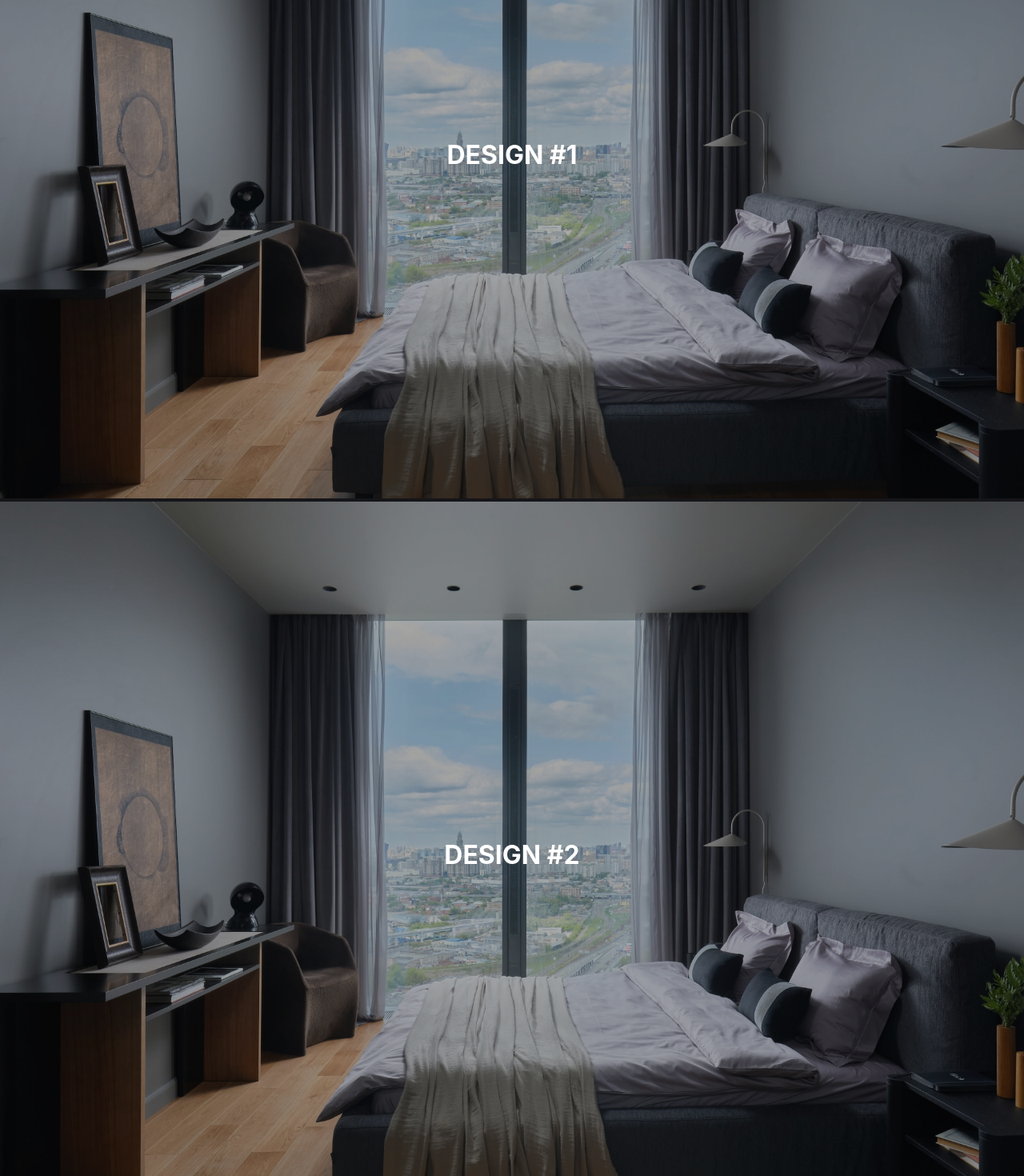
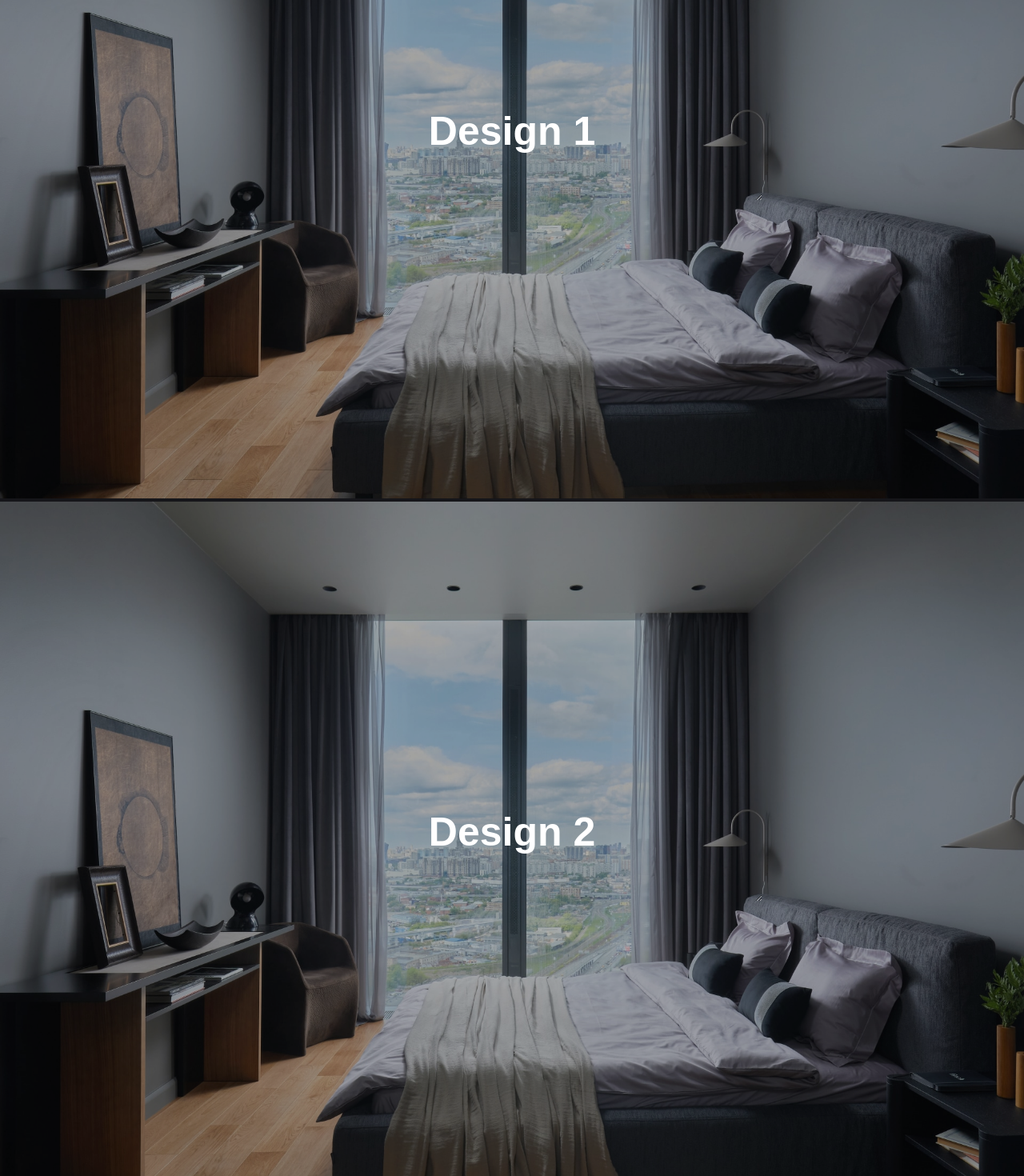
Before and after one commit to rehmnshs/DesignerPortfolio, a React (Create React App) app: page /projects in a window 1280 px wide. Shown: the part 1040-2510 px from the top of the page at 80% size. Built offline with nearby package versions, Linux system fonts and the light colour scheme.

Commit message:
editable almost done

```diff
--- a/src/App.js
+++ b/src/App.js
@@ -10,6 +10,7 @@ import Lenis from "@studio-freight/lenis";
 import SplitType from "split-type";
 
 export default function App({
+  number,
   setpic1Source,
   setpic2Source,
   setpic3Source,
@@ -48,17 +49,17 @@ setrightexp,
   const [user, setuser] = useState();
   const [showOverlay, setShowOverlay] = useState(false);
 
-  function handleEditName(e){
-setTitle(e.target.value)
+  function handleEditName(e) {
+    setTitle(e.target.value);
   }
-  function handleEditpara(e){
-    setpara(e.target.value)
+  function handleEditpara(e) {
+    setpara(e.target.value);
   }
-      function handleEditexp(e){
-        setexp(e.target.value)
+  function handleEditexp(e) {
+    setexp(e.target.value);
   }
-          function handleEditrexp(e){
-            setrightexp(e.target.value)
+  function handleEditrexp(e) {
+    setrightexp(e.target.value);
   }
   gsap.registerPlugin(ScrollTrigger);
   const navigate = useNavigate();
@@ -192,18 +193,18 @@ setTitle(e.target.value)
                 </div>
               </div>
               <div className="socialmedia">
-                <div className="disappearabout sm">Facebook</div>
-                <div className="disappearabout sm">instagram</div>
+
               </div>
             </div>
             <div className="secondpartabout">
-              <div className="disappearabout">+352 661 638 639</div>
+              <div className="disappearabout">{number}</div>
             </div>
           </div>
         </>
       )}
-      <textarea id="title2"
-        onChange={handleEditName}>{title}</textarea>
+      <textarea id="title2" onChange={handleEditName}>
+        {title}
+      </textarea>
       <div id="circle"></div>
 
       <div className="menu" id="men" onClick={circleColorChange}>
@@ -222,7 +223,7 @@ setTitle(e.target.value)
       </div>
       <div className="paraContainer">
         <textarea className="para" onChange={handleEditpara}>
-         {para }
+          {para}
         </textarea>
       </div>
       <div className="layer"></div>
@@ -232,7 +233,9 @@ setTitle(e.target.value)
         </div>
 
         <div className="rightsidexp">
-          <textarea id="qe" onChange={handleEditrexp}> </textarea>
+          <textarea id="qe" onChange={handleEditrexp}>
+            {rightexp}
+          </textarea>
         </div>
       </div>
       <div className="thirdpage">
--- a/src/components/Projects.js
+++ b/src/components/Projects.js
@@ -5,9 +5,34 @@ import gsap from "gsap";
 import { ScrollTrigger } from "gsap/ScrollTrigger";
 import { parsePath, useNavigate } from "react-router-dom";
 
-export default function Projects({prline,setprline,pic16Source,setpic16Source,pic15Source,setpic15Source,pic14Source,setpic14Source}) {
+export default function Projects({
+  prline,
+  setprline,
+  pic16Source,
+  setpic16Source,
+  pic15Source,
+  setpic15Source,
+  pic14Source,
+  setpic14Source,
+  d1,
+  d2,
+  d3,
+  setd1,
+  setd2,
+  setd3,
+  number,
+}) {
   function onchangeparap(e) {
-setprline(e.target.value)
+    setprline(e.target.value);
+  }
+  function onchanged1(e) {
+    setd1(e.target.value);
+  }
+  function onchanged2(e) {
+    setd2(e.target.value);
+  }
+  function onchanged3(e) {
+    setd3(e.target.value);
   }
   function addInput(setImageSource) {
     var fileInput = document.createElement("input");
@@ -35,21 +60,20 @@ setprline(e.target.value)
   const [showOverlay, setShowOverlay] = useState(false);
   const navigate = useNavigate();
   function scrollToTop() {
-    window.scrollTo({ top: 0, behavior: 'smooth' });
+    window.scrollTo({ top: 0, behavior: "smooth" });
   }
 
   // Call the scrollToTop function when the page loads
-  window.addEventListener('load', scrollToTop);
+  window.addEventListener("load", scrollToTop);
   useEffect(() => {
     scrollToTop();
-        gsap.from(".titlep", { duration: 1, opacity: 0, y: 100 });
+    gsap.from(".titlep", { duration: 1, opacity: 0, y: 100 });
     gsap.from(".parap", { duration: 1, opacity: 0, y: 100 });
 
     gsap.from(".layerofproj", { scale: 0, duration: 2 });
-      gsap.from(".proj1", {
+    gsap.from(".proj1", {
       scale: 0.5,
-      scrollTrigger: { trigger: ".proj1", scrub: false,
-    },
+      scrollTrigger: { trigger: ".proj1", scrub: false },
       y: 500,
       duration: 1,
     });
@@ -83,7 +107,8 @@ setprline(e.target.value)
         }
         if (projectj === "contact") {
           navigate("/contact");
-        }    if (projectj === "projects") {
+        }
+        if (projectj === "projects") {
           navigate("/projects");
         }
       }, 500);
@@ -96,8 +121,6 @@ setprline(e.target.value)
     menu.classList.add(showOverlay ? "menu" : "menu1");
   }
 
-
-
   return (
     <>
       {showOverlay && (
@@ -106,9 +129,14 @@ setprline(e.target.value)
           <div className="overlay1" id="overla1">
             <div className="onepartabout">
               <div className="refsabout">
-                <div className="disappearabout refs" onClick={() => {
+                <div
+                  className="disappearabout refs"
+                  onClick={() => {
                     showlay1("home");
-                  }}>Home</div>
+                  }}
+                >
+                  Home
+                </div>
                 <div
                   className="disappearabout refs"
                   onClick={() => {
@@ -117,17 +145,19 @@ setprline(e.target.value)
                 >
                   Projects
                 </div>
-                <div className="disappearabout refs"  onClick={() => {
+                <div
+                  className="disappearabout refs"
+                  onClick={() => {
                     showlay1("contact");
-                  }}>Contact</div>
+                  }}
+                >
+                  Contact
+                </div>
               </div>
-              <div className="socialmedia">
-                <div className="disappearabout sm">Facebook</div>
-                <div className="disappearabout sm">instagram</div>
-              </div>
+              <div className="socialmedia"><div>Host it!</div></div>
             </div>
             <div className="secondpartabout">
-              <div className="disappearabout">+352 661 638 639</div>
+              <div className="disappearabout">{number}</div>
             </div>
           </div>
         </>
@@ -135,7 +165,7 @@ setprline(e.target.value)
       <div className="heroProject">
         <div className="projTitle">
           <h1 className="titlep">Projects</h1>
-          <textarea className="parap" onChange={onchangeparap} >
+          <textarea className="parap" onChange={onchangeparap}>
             {prline}
           </textarea>
         </div>
@@ -148,20 +178,40 @@ setprline(e.target.value)
       >
         Menu
       </div>
-      <div className="proj1"  onClick={() => addInput(setpic14Source)}>
-        <h1 className="proj1">Design #1</h1>
+      <div className="proj1" onClick={() => addInput(setpic14Source)}>
+        <h1 className="proj1">
+          <textarea className="titled" onChange={onchanged1}>
+            {d1}
+          </textarea>
+        </h1>
         <img src={pic14Source[0]} className="img11" />
       </div>
-      <div className="proj2" onClick={() => addInput(setpic15Source)} >
-
-        <h1 className="proj1">Design #2</h1>
+      <div className="proj2" onClick={() => addInput(setpic15Source)}>
+        <h1 className="proj1">
+          <textarea className="titled" onChange={onchanged2}>
+            {d2}
+          </textarea>
+        </h1>
 
         <img src={pic15Source[0]} />
       </div>
-      <div className="proj3"  onClick={() => addInput(setpic16Source)}>
-        <h1 className="proj1">Design #3</h1>
+      <div className="proj3" onClick={() => addInput(setpic16Source)}>
+        <h1 className="proj1">
+          <textarea className="titled" onChange={onchanged3}>
+            {d3}
+          </textarea>
+        </h1>
 
-        <img src={pic16Source[0]}  />
+        <img src={pic16Source[0]} />
+      </div>
+      <div className="proj3" onClick={() => addInput(setpic16Source)}>
+        <h1 className="proj1">
+          <textarea className="titled" onChange={onchanged3}>
+            {d3}
+          </textarea>
+        </h1>
+
+        <img src={pic16Source[0]} />
       </div>
     </>
   );
--- a/src/css/App.css
+++ b/src/css/App.css
@@ -311,9 +311,9 @@
   font-weight: bold;
 }
 .socialmedia {
-  font-size: 30px;
+  font-size: 50px;
   display: flex;
-  gap: 20px;
+
 }
 .secondpartabout {
   height: 100vh;
--- a/src/css/project.css
+++ b/src/css/project.css
@@ -210,3 +210,13 @@ position: absolute;
   text-align: center;
   font-family: sans-serif;
 }
+.titled{
+  background-color: transparent;
+  border: none;
+  font-size: 50px;
+  text-align: center;
+  color: white;
+  font-family: sans-serif;
+  font-weight: bold;
+
+}
--- a/src/index.js
+++ b/src/index.js
@@ -30,7 +30,11 @@ const Index = () => {
   const [exp, setexp] = useState("20+ years on the market");
   const [rightexp, setrightexp] = useState("We guarantee the quality");
   const [designTitle, setdt] = useState("");
-
+  const [d1, setd1] = useState("Design 1");
+  const [d2, setd2] = useState("Design 2");
+  const [d3, setd3] = useState("Design 3");
+  const [email, setemail] = useState("+128148312084");
+  const [number, setnumber] = useState("info@selemen");
   const [pic1Source, setpic1Source] = useState([pic1, null]);
   const [pic2Source, setpic2Source] = useState([pic2, null]);
   const [pic3Source, setpic3Source] = useState([pic3, null]);
@@ -87,6 +91,7 @@ const Index = () => {
           setpic11Source={setpic11Source}
           setpic12Source={setpic12Source}
           setpic13Source={setpic13Source}
+          number = {number}
         />
       ),
     },
@@ -102,13 +107,20 @@ const Index = () => {
           setpic15Source={setpic15Source}
           pic16Source={pic16Source}
           setpic16Source={setpic16Source}
+          d1={d1}
+          d2={d2}
+          d3={d3}
+          setd1={setd1}
+          setd2={setd2}
+          setd3={setd3}
+          number = {number}
         />
       ),
     },
 
     {
       path: "/contact",
-      element: <Contacts />,
+      element: <Contacts email = {email} setemail = {setemail} number = {number} setnumber= {setnumber}/>,
     },
   ]);
 
```
Also changed, not shown: src/components/Contacts.js (+26 -14 lines). Lines whose indentation alone changed are shown as unchanged.
